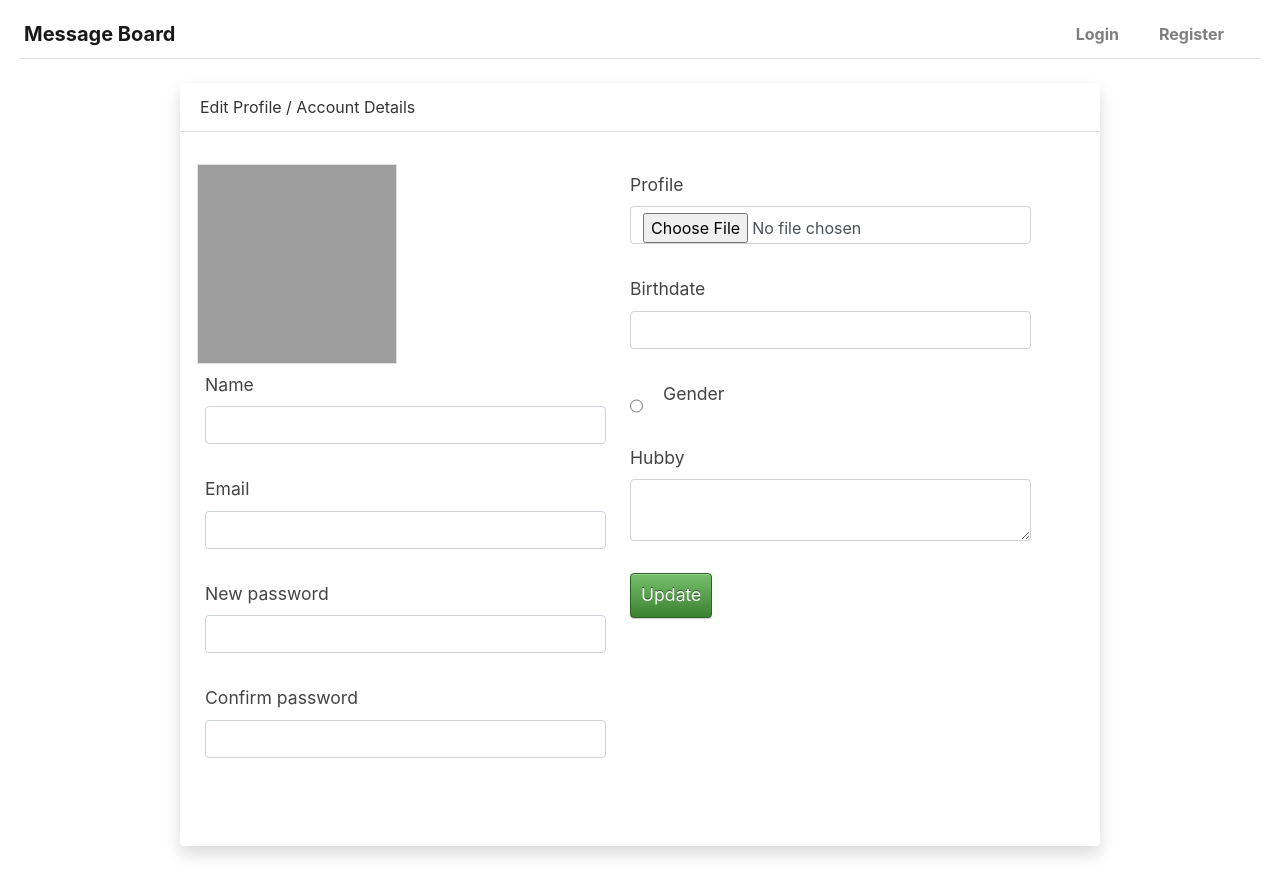
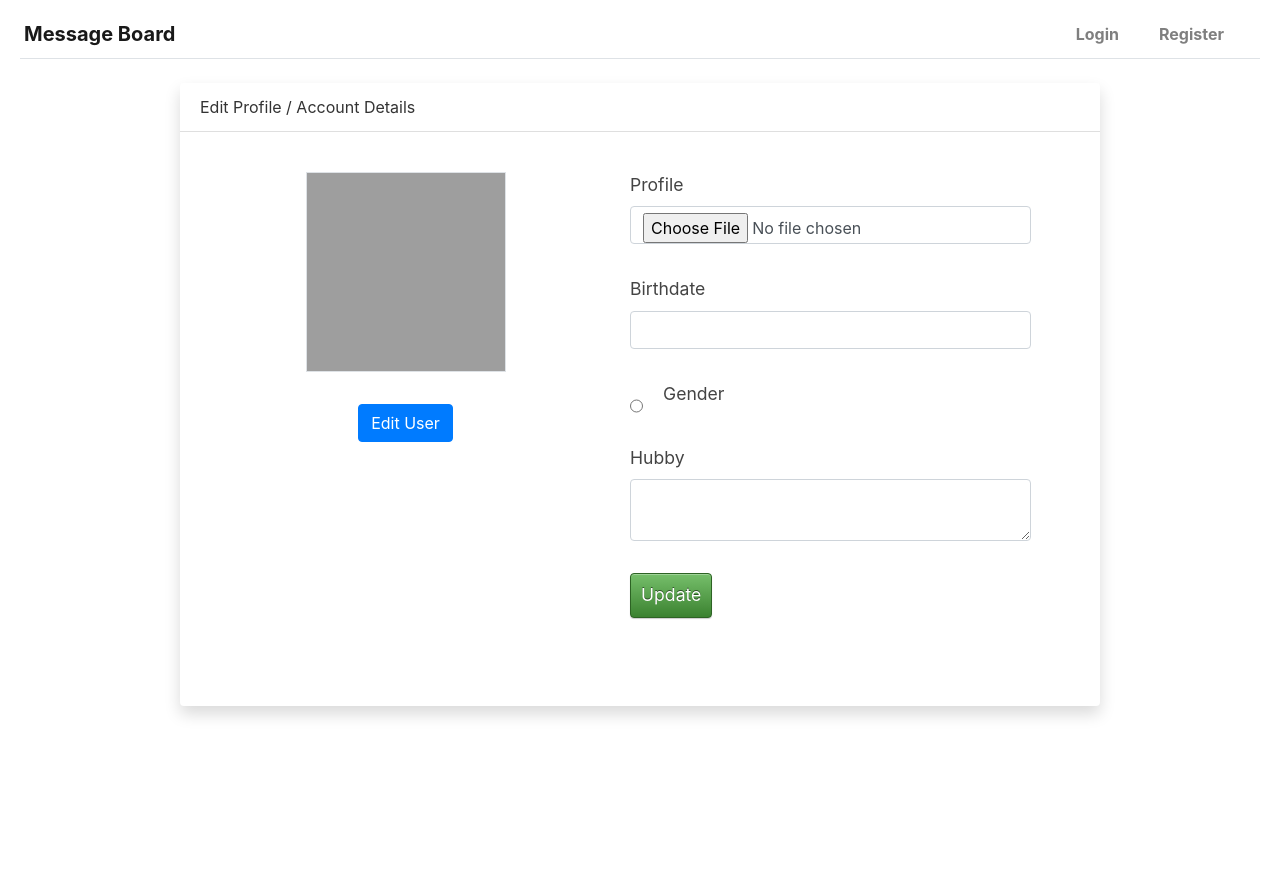
Before and after one commit to FDCpablito/messageboard, a CakePHP app: the page made by app/View/Profiles/edit.ctp in a window 1280 px wide. After the commit the page ends 717 px from the top, so only its background shows below. Run offline with PHP 8.4 and a stand-in for CakePHP, Linux system fonts and the light colour scheme; the template is opened without the code that fills it, so the values that code supplies are empty; form fields are guessed from the names that the template uses; some libraries are stand-ins or nearby versions; grey boxes are pictures that could not be loaded.

Commit message:
Updated the updating of User credentials

```diff
--- a/app/Controller/ConversationsController.php
+++ b/app/Controller/ConversationsController.php
@@ -57,7 +57,7 @@ class ConversationsController extends AppController {
 	}
 
 	public function fetch($messageId = null, $numberConvo) {
-		$numberConvo = ($numberConvo == null) ? 3: $numberConvo;
+		$numberConvo = ($numberConvo == null) ? 10: $numberConvo;
 
 		$this->autoRender = false;
 
--- a/app/View/Layouts/default.ctp
+++ b/app/View/Layouts/default.ctp
@@ -104,6 +104,7 @@ $cakeVersion = __d('cake_dev', 'CakePHP %s', Configure::version())
 								Profiles
 							</a>
 							<div class="dropdown-menu" aria-labelledby="profilesDropdown">
+								<?php echo $this->Html->link('Account Settings', array('controller' => 'users', 'action' => 'edit'), array('class' => 'dropdown-item')); ?>
 								<?php echo $this->Html->link('Edit Profile', array('controller' => 'profiles', 'action' => 'edit'), array('class' => 'dropdown-item')); ?>
 								<?php echo $this->Html->link('View Profile', array('controller' => 'profiles', 'action' => 'view'), array('class' => 'dropdown-item')); ?>
 							</div>
--- a/app/View/Profiles/edit.ctp
+++ b/app/View/Profiles/edit.ctp
@@ -12,6 +12,7 @@
                         ]); ?>
                         <div class="row justify-content-center">
                             <div class="col-6 p-1">
+                               <div class="row justify-content-center" >
                                     <?php
                                         echo $this->Html->image('/profile//'.$profileData['Profile']['profile'], [
                                             'alt' => 'Image',
@@ -20,32 +21,17 @@
                                             'id'=> 'imagePreview',
                                             'class' => 'border'
                                         ]);
-
-                                    //* these are from the user table
-                                    echo $this->Form->input('name', [
-                                        'value' => $profileData['User']['name'],
-                                        'required' => true,
-                                        'class' => 'form-control'
-                                    ]);
-
-                                    echo $this->Form->input('email', [
-                                        'value' => $profileData['User']['email'],
-                                        'required' => true,
-                                        'class' => 'form-control'
-                                    ]);
-
-                                    echo $this->Form->input('new password', [
-                                        'required' => true,
-                                        'class' => 'form-control',
-                                        'type' => 'password'
-                                    ]);
-
-                                    echo $this->Form->input('confirm password', [
-                                        'required' => true,
-                                        'class' => 'form-control',
-                                        'type' => 'password'
-                                    ]);
                                     ?>
+                               </div>
+                                <div class="row justify-content-center">
+                                    <?php
+                                        echo $this->Html->link(
+                                            'Edit User',
+                                            ['controller' => 'Users', 'action' => 'edit'], // Replace $userId with the actual user ID
+                                            ['class' => 'btn btn-primary']
+                                        );
+                                    ?>
+                                </div>
                             </div>
                             <div class="col-6 p-1">
                                 <?php
@@ -88,6 +74,7 @@
                         ]); ?>
                         <div class="row justify-content-center">
                             <div class="col-6 p-1">
+                                <div class="row justify-content-center">
                                     <?php
                                         echo $this->Html->image('https://t4.ftcdn.net/jpg/02/29/75/83/240_F_229758328_7x8jwCwjtBMmC6rgFzLFhZoEpLobB6L8.jpg', [
                                             'alt' => 'Image',
@@ -96,32 +83,17 @@
                                             'id'=> 'imagePreview',
                                             'class' => 'border'
                                         ]);
-
-                                    //* these are from the user table
-                                    echo $this->Form->input('name', [
-                                        'value' => (isset($profileData['Users']['name'])) ? $profileData['Users']['name'] : $current_user['name'],
-                                        'required' => true,
-                                        'class' => 'form-control'
-                                    ]);
-
-                                    echo $this->Form->input('email', [
-                                        'value' => (isset($profileData['Users']['email'])) ? $profileData['Users']['email'] : $current_user['email'],
-                                        'required' => true,
-                                        'class' => 'form-control'
-                                    ]);
-
-                                    echo $this->Form->input('new password', [
-                                        'required' => true,
-                                        'class' => 'form-control',
-                                        'type' => 'password'
-                                    ]);
-
-                                    echo $this->Form->input('confirm password', [
-                                        'required' => true,
-                                        'class' => 'form-control',
-                                        'type' => 'password'
-                                    ]);
                                     ?>
+                                </div>
+                                <div class="row justify-content-center">
+                                    <?php
+                                        echo $this->Html->link(
+                                            'Edit User',
+                                            ['controller' => 'Users', 'action' => 'edit'], // Replace $userId with the actual user ID
+                                            ['class' => 'btn btn-primary']
+                                        );
+                                    ?>
+                                </div>
                             </div>
                             <div class="col-6 p-1">
                                 <?php
```
Also changed, not shown: app/Controller/ProfilesController.php (+2 -27 lines), app/Controller/UsersController.php (+31 -0 lines), app/View/Profiles/view.ctp (+12 -10 lines), app/View/Users/edit.ctp (added, +41 -0 lines), app/webroot/profile/11-11-23-1-1699862141.jpg (deleted), app/webroot/profile/11-11-23-1-1699926014.jpeg (renamed from app/webroot/profile/11-11-23-1-1699865676.jpeg), app/webroot/profile/11-11-23-1-1699926031.jpeg (added), app/webroot/profile/11-11-23-1-1699926056.jpeg (added), app/webroot/profile/11-11-23-1-1699926131.jpeg (added), app/webroot/profile/11-11-23-2-1699864594.png (deleted), app/webroot/profile/11-11-23-2-1699864642.jpg (deleted), app/webroot/profile/11-11-23-2-1699864745.jpg (deleted), app/webroot/profile/11-11-23-2-1699866069.jpg (deleted). Lines whose indentation alone changed are shown as unchanged.
